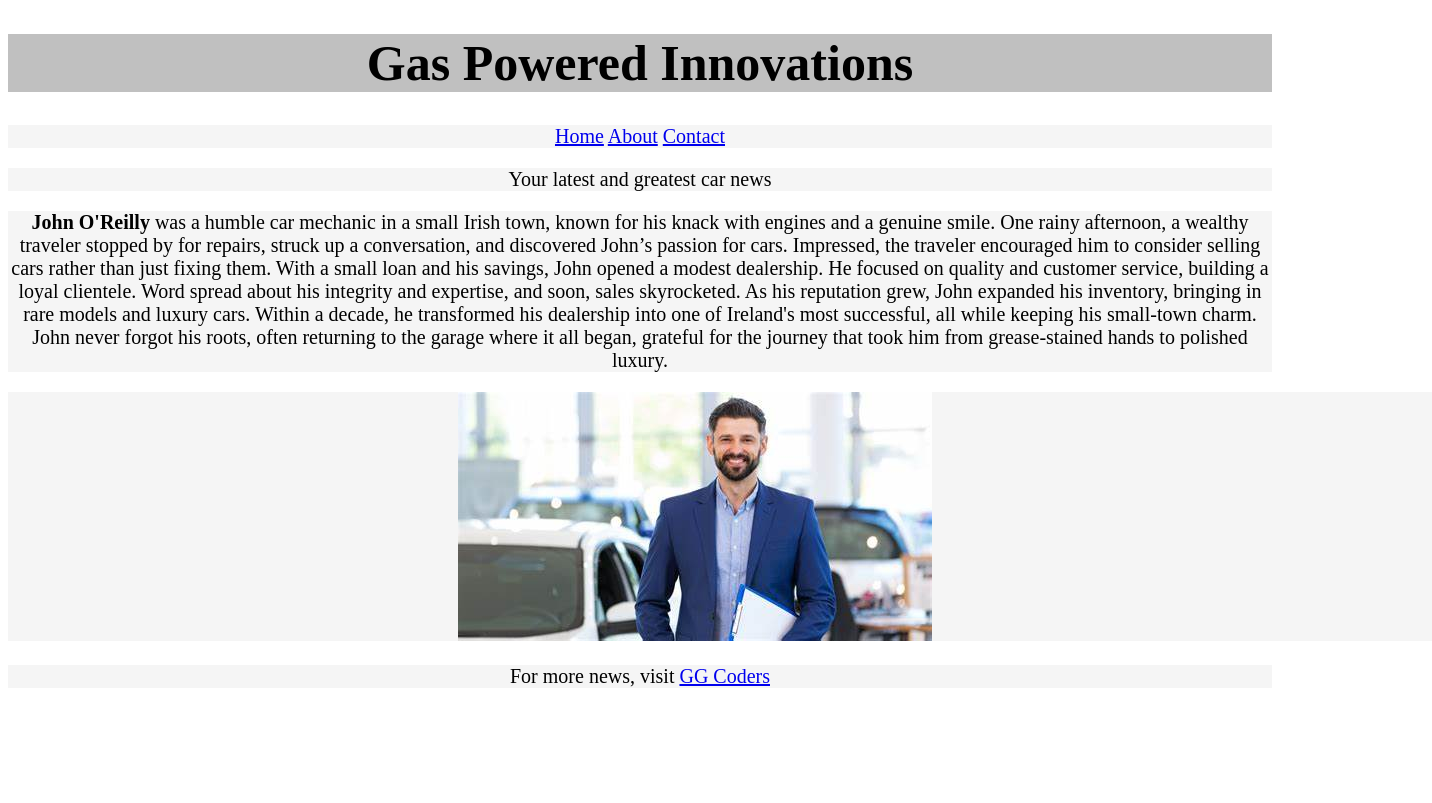
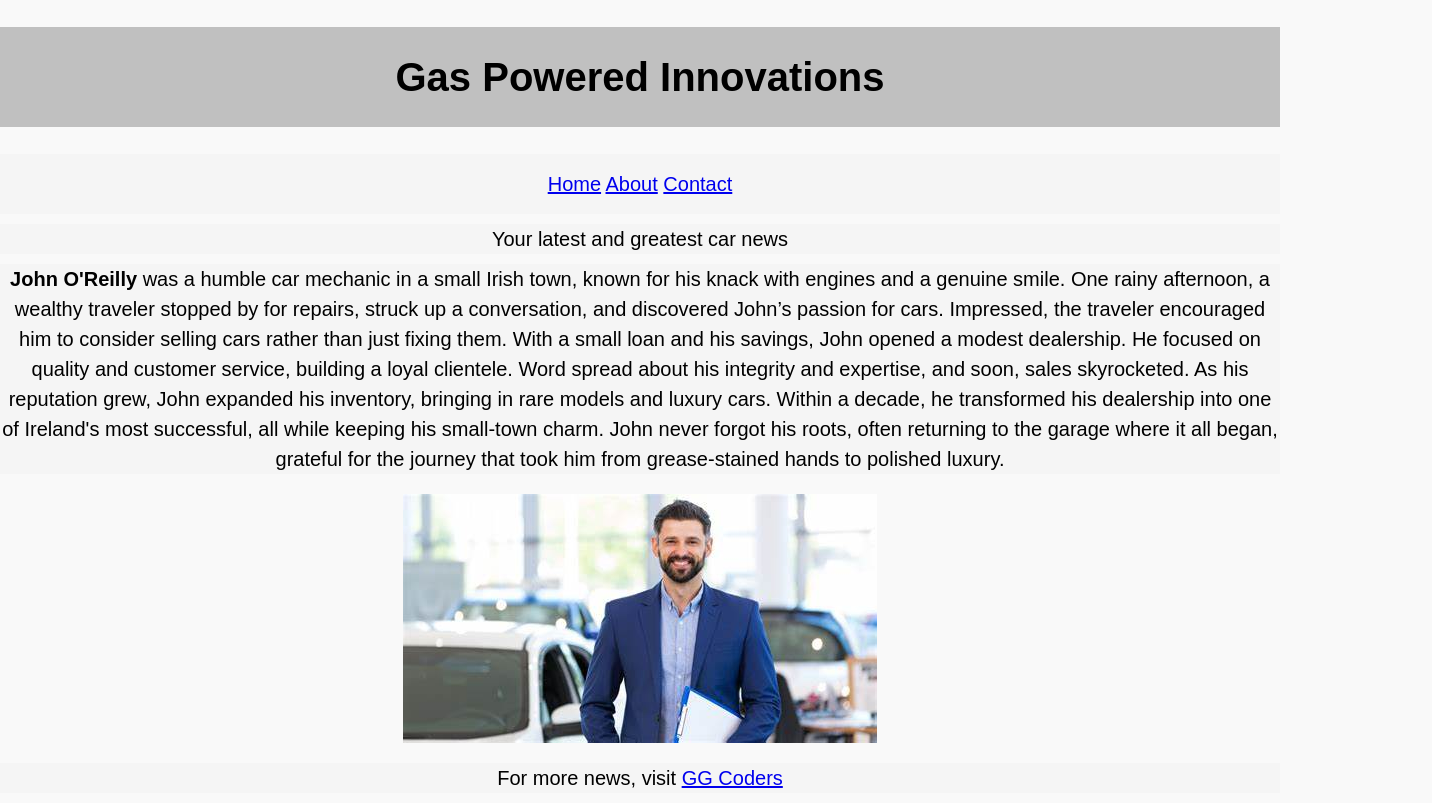
Before and after one commit to oisinbreen05/WebDev_Project_GGCoders, a plain HTML site: page about.html in a window 1280 px wide. Shown: the whole page, 1432 px wide, since content can reach past the window. Drawn offline with Linux system fonts and the light colour scheme.

Commit message:
Add files via upload

```diff
--- a/about.html
+++ b/about.html
@@ -1,7 +1,7 @@
 <!DOCTYPE html>
 <html>
     <head>
-        <link rel="stylesheet" href="mystyle.css">
+        <link rel="stylesheet" href="mystyle2.css">
         <meta charset="UTF-8">
         <title>about</title>
     </head>
--- /dev/null
+++ b/mystyle2.css
@@ -0,0 +1,61 @@
+/* Heading Styles */
+h1 {
+    background-color: silver;
+    text-align: center;
+    color: black;
+    font-size: 2.5rem; /* Use rem for scalable font size */
+    padding: 20px; /* Add padding for better spacing */
+}
+
+/* Navigation Styles */
+nav {
+    background-color: whitesmoke;
+    text-align: center;
+    color: black;
+    font-size: 1.25rem; /* Use rem for scalability */
+    padding: 15px; /* Add padding for touch targets */
+}
+
+/* Paragraph Styles */
+p {
+    background-color: whitesmoke;
+    text-align: center;
+    color: black;
+    font-size: 1.25rem; /* Use rem for scalability */
+    margin: 10px 0; /* Add margin for spacing */
+}
+
+/* Image Styles */
+img {
+    background-color: whitesmoke;
+    max-width: 100%; /* Ensures the image is responsive */
+    height: auto; /* Maintains aspect ratio */
+    display: block; /* Centers the image */
+    margin: 20px auto; /* Centers the image horizontally with margin */
+}
+
+/* General Accessibility Enhancements */
+* {
+    box-sizing: border-box; /* Ensures padding does not affect width */
+}
+
+body {
+    font-family: Arial, sans-serif; /* Default font family */
+    background-color: #f9f9f9; /* Soft background for contrast */
+    color: #333; /* Default text color for readability */
+    line-height: 1.5; /* Improved line spacing */
+    margin: 0; /* Remove default margin */
+}
+
+/* Responsive Design */
+@media (max-width: 768px) {
+    h1 {
+        font-size: 2rem; /* Adjust font size for smaller screens */
+    }
+    nav {
+        font-size: 1rem; /* Adjust navigation font size */
+    }
+    p {
+        font-size: 1rem; /* Adjust paragraph font size */
+    }
+}
```
Also changed, not shown: contact.html (+1 -1 lines), index.html (+1 -1 lines).
